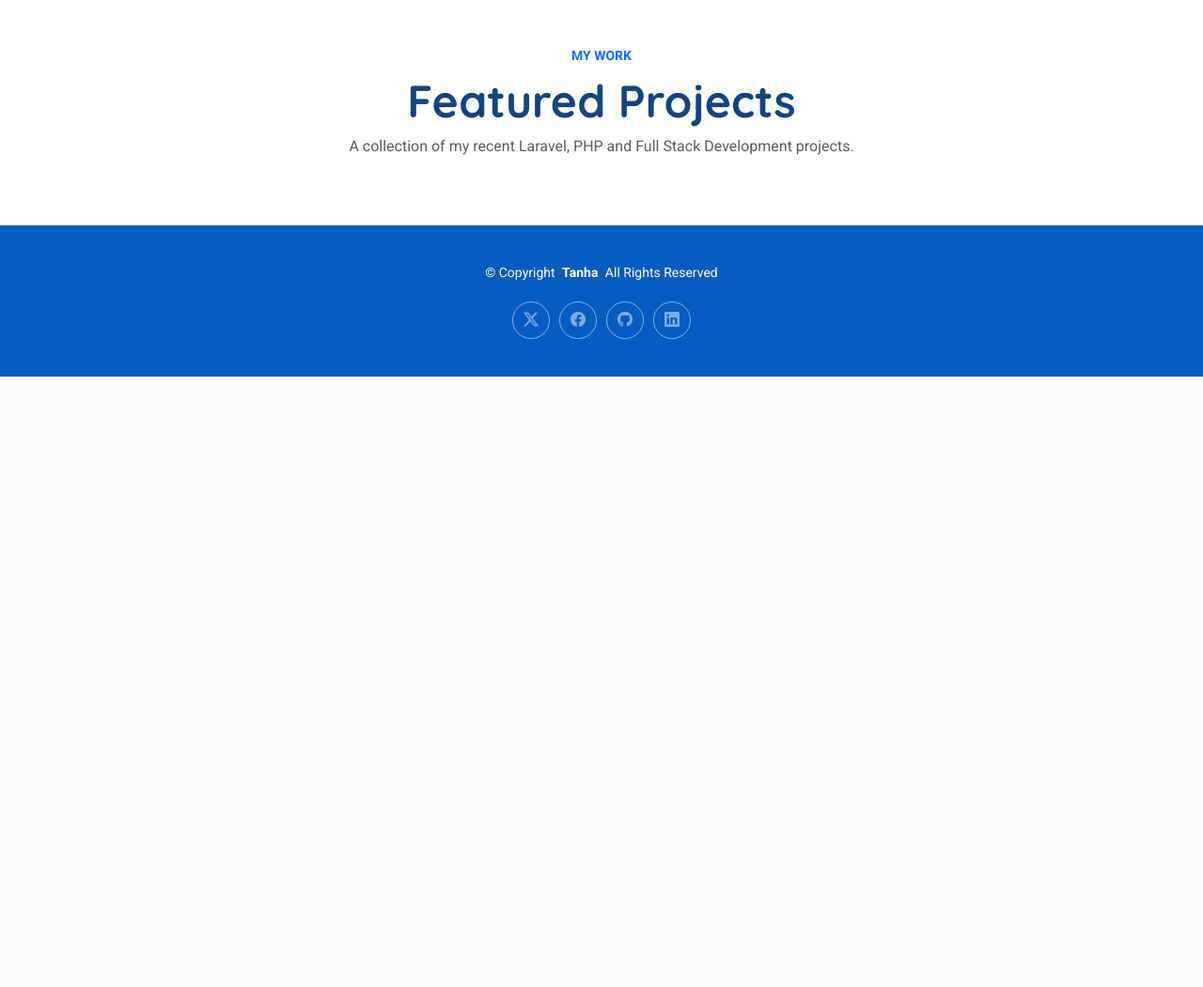
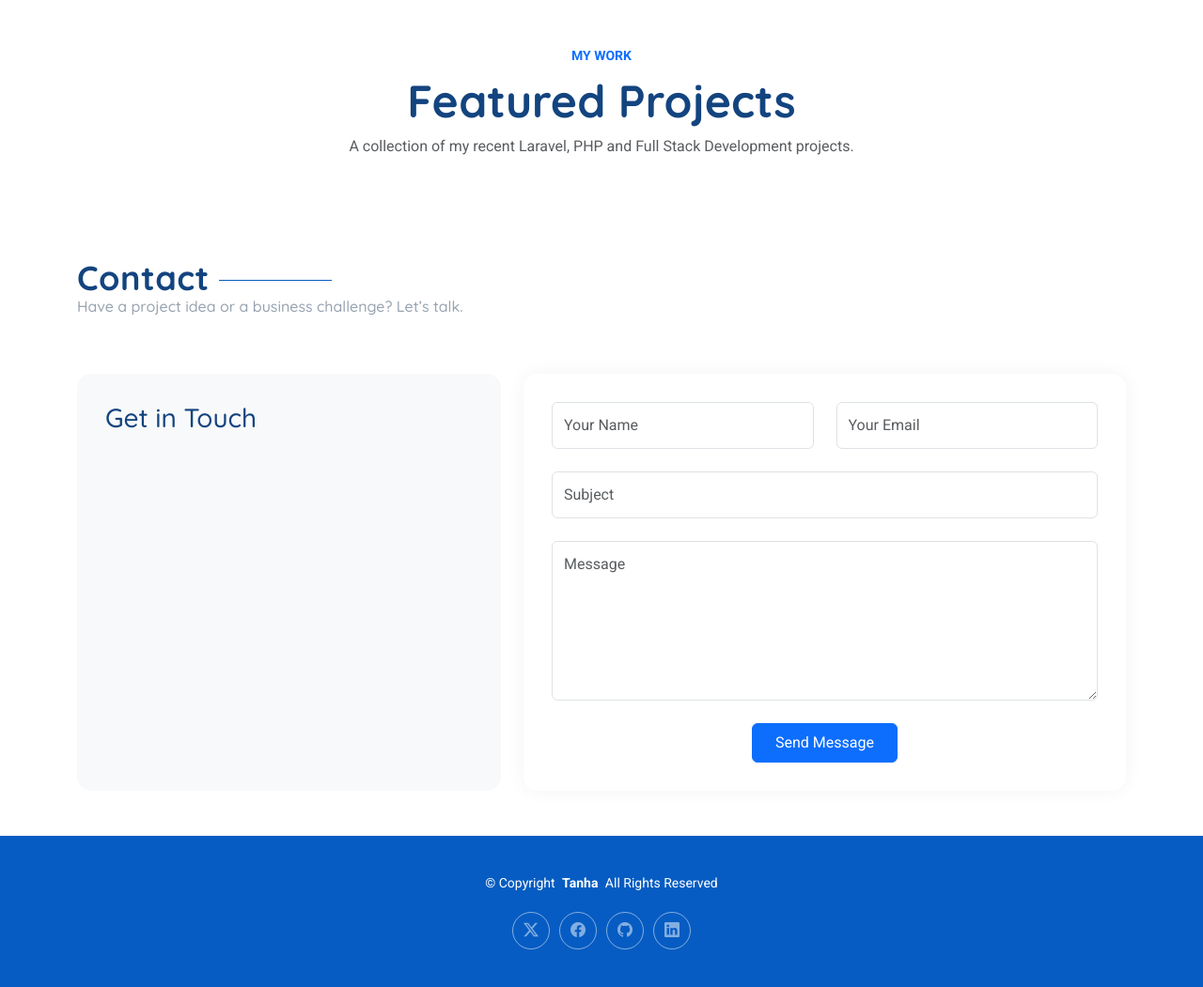
Before and after one commit to tanhamoni/my_portfolio, a Laravel app: page / in a window 1280 px wide. Shown: the part 3091-4142 px from the top of the page at 94% size. Before the commit the page ends 3492 px from the top, so only its background shows below. Run offline with Laravel 10, Linux system fonts and the light colour scheme; data comes from the database, SQL or seed files in the repository.

Commit message:
Add contact section to homepage

```diff
--- a/resources/views/frontend/home.blade.php
+++ b/resources/views/frontend/home.blade.php
@@ -776,6 +776,102 @@
             </div>
 
         </section>
+        <!-- Contact Section -->
+        <section id="contact" class="contact section py-5">
 
+            <div class="container section-title" data-aos="fade-up">
+                <h2>Contact</h2>
+                <p>{{ $contact?->contact_description ?? 'Have a project idea or a business challenge? Let’s talk.' }}</p>
+            </div>
+
+            <div class="container" data-aos="fade-up" data-aos-delay="100">
+
+                <div class="row gy-4">
+
+                    <div class="col-lg-5">
+                        <div class="info-wrap"
+                            style="background: #f8f9fa; padding: 30px; border-radius: 15px; height: 100%;">
+
+                            <h3 class="mb-4">{{ $contact?->form_title ?? 'Get in Touch' }}</h3>
+                            <p class="mb-4 text-muted">{{ $contact?->form_description }}</p>
+
+                            @if ($contact?->location)
+                                <div class="info-item d-flex mb-3">
+                                    <i class="bi bi-geo-alt fs-4 text-primary me-3"></i>
+                                    <div>
+                                        <h4>Location:</h4>
+                                        <p>{{ $contact->location }}{{ $contact?->country ? ', ' . $contact->country : '' }}
+                                        </p>
+                                    </div>
+                                </div>
+                            @endif
+
+                            @if ($contact?->email)
+                                <div class="info-item d-flex mb-3">
+                                    <i class="bi bi-envelope fs-4 text-primary me-3"></i>
+                                    <div>
+                                        <h4>Email:</h4>
+                                        <p>{{ $contact->email }}</p>
+                                        @if ($contact?->email2)
+                                            <p>{{ $contact->email2 }}</p>
+                                        @endif
+                                    </div>
+                                </div>
+                            @endif
+
+                            @if ($contact?->phone)
+                                <div class="info-item d-flex">
+                                    <i class="bi bi-phone fs-4 text-primary me-3"></i>
+                                    <div>
+                                        <h4>Call:</h4>
+                                        <p>{{ $contact->phone }}</p>
+                                        @if ($contact?->phone2)
+                                            <p>{{ $contact->phone2 }}</p>
+                                        @endif
+                                    </div>
+                                </div>
+                            @endif
+
+                        </div>
+                    </div>
+
+                    <div class="col-lg-7">
+                        <form action="#" method="post" class="php-email-form"
+                            style="background: #ffffff; padding: 30px; border-radius: 15px; box-shadow: 0 0 20px rgba(0,0,0,0.05);">
+                            @csrf
+                            <div class="row gy-4">
+
+                                <div class="col-md-6">
+                                    <input type="text" name="name" class="form-control" placeholder="Your Name"
+                                        required style="padding: 12px;">
+                                </div>
+
+                                <div class="col-md-6">
+                                    <input type="email" class="form-control" name="email" placeholder="Your Email"
+                                        required style="padding: 12px;">
+                                </div>
+
+                                <div class="col-md-12">
+                                    <input type="text" class="form-control" name="subject" placeholder="Subject"
+                                        required style="padding: 12px;">
+                                </div>
+
+                                <div class="col-md-12">
+                                    <textarea class="form-control" name="message" rows="6" placeholder="Message" required style="padding: 12px;"></textarea>
+                                </div>
+
+                                <div class="col-md-12 text-center">
+                                    <button type="submit" class="btn btn-primary px-4 py-2">Send Message</button>
+                                </div>
+
+                            </div>
+                        </form>
+                    </div>
+
+                </div>
+
+            </div>
+
+        </section>
     </main>
 @endsection
```
